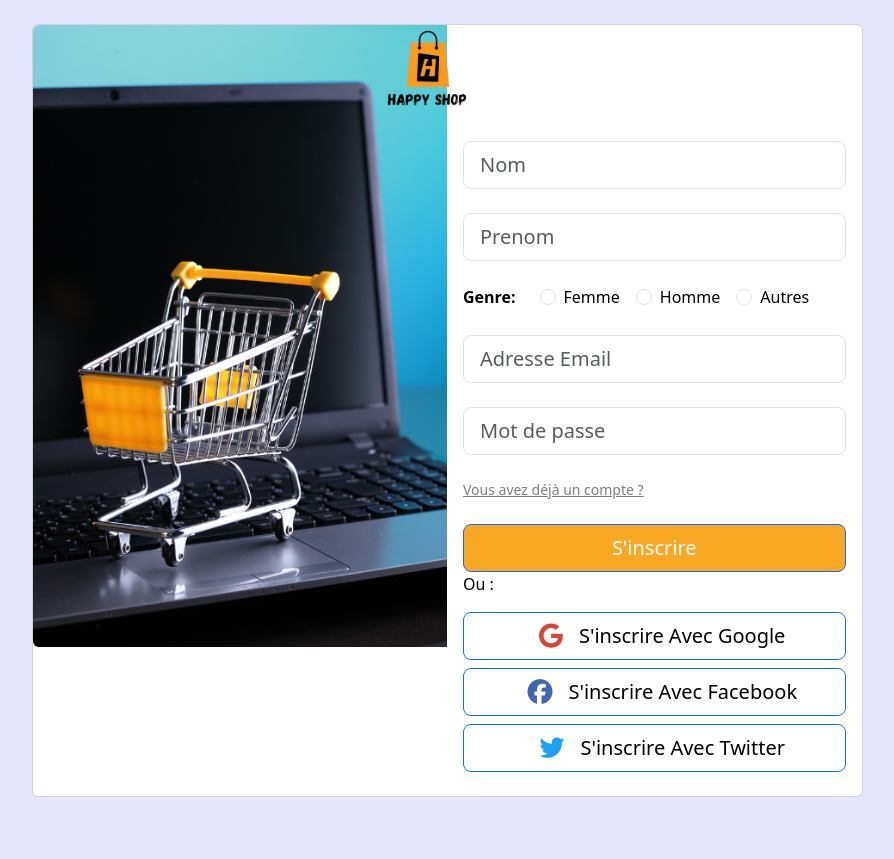
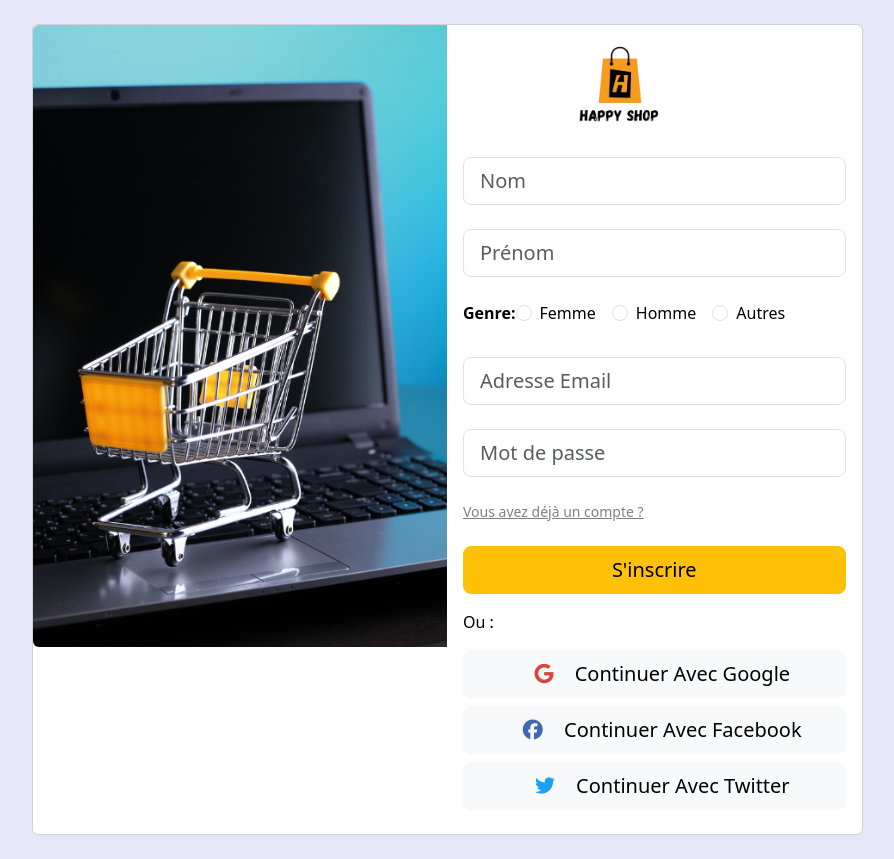
Before and after one commit to WajdiAmmar/MarketPlace, a React (Create React App) app in the folder frontend/: page /signup in a window 1280 px wide. Shown: the whole page, without its empty margins (193-1087 px from the left). Before the commit the page ends 821 px from the top, so only its background shows below. Built offline with nearby package versions, Linux system fonts and the light colour scheme.

Commit message:
front-ajoutproduit

```diff
--- a/frontend/src/components/Footer.js
+++ b/frontend/src/components/Footer.js
@@ -38,7 +38,7 @@ const Footer = () => {
               <h6 className='text-uppercase fw-bold mb-4 text-white'>
                 <Col md={2} className="logo">
               <img src="/logo.png" alt="Logo" className="logo-img" />
-            </Col>  Happy Shop</h6>
+            </Col></h6>
             </MDBCol>
 
             <MDBCol md='2' lg='2' xl='2' className='mx-auto mb-4'>
--- a/frontend/src/pages/login.jsx
+++ b/frontend/src/pages/login.jsx
@@ -1,74 +1,78 @@
 import React from 'react';
-import {
-  MDBBtn,
-  MDBContainer,
-  MDBCard,
-  MDBCardBody,
-  MDBCardImage,
-  MDBRow,
-  MDBCol,
-  MDBInput,
-  MDBIcon
-} from 'mdb-react-ui-kit';
-import '../Styles/login.css'
+import { Button, Container, Card, Row, Col, Form, Image } from 'react-bootstrap';
+import '../Styles/login.css';
 import '@fortawesome/fontawesome-free/css/all.min.css';
 import { useNavigate } from 'react-router-dom';
+
 function Login() {
   const navigate = useNavigate(); // Utiliser le hook useNavigate
-   const handleLoginClick = () => {
-    navigate('/Signup'); // Rediriger vers la page de connexion
+
+  const handleLoginClick = () => {
+    navigate('/Signup'); // Rediriger vers la page d'inscription
   };
+
   return (
-    <MDBContainer>
-      <MDBRow className='d-flex justify-content-center align-items-center h-100'>
-        <MDBCol md='9'>
-
-          <MDBCard className='my-4'>
-
-            <MDBRow className='g-0'>
-
-              <MDBCol md='6' className="d-none d-md-block">
-                <MDBCardImage src="/signin.png" alt="Sample photo" className="rounded-start" fluid/>
-              </MDBCol>
-
-              <MDBCol md='6'>
-              <MDBCol md={2} className="logo">
-              <img src="/logo.png" alt="Logo" className="logo-img" />
-                </MDBCol>
-                <MDBCardBody className='text-black d-flex flex-column justify-content-center'>
-                  <MDBInput wrapperClass='mb-4' placeholder='Adresse Email' size='lg' id='form6' type='text'/>
-                  <MDBInput wrapperClass='mb-4' placeholder='Mot de passe' size='lg' id='form6' type='text'/>
-                  <MDBRow>
-                    <MDBCol>
-                  <p className="small mb-3 pb-lg-2"><a class="text-black-50" href="#!">Mot de Passe oublié ?</a></p>
-                  </MDBCol>
-
-                     <p className="small mb-3 pb-lg-2" ><a class="text-black-50" href="#!" onClick={handleLoginClick}>Vous n'avez pas de compte ?</a></p>
-
-              </MDBRow>
-              <MDBBtn style={{backgroundColor:'#F9A825'}} size='lg'>
-                Se Connecter
-                </MDBBtn>
-              <p>
-                Ou :</p>
-              <MDBBtn className="mb-2 w-100" style={{backgroundColor: '#ffffff', color:'#000'}} size='lg'>
-              <MDBIcon fab icon='google' size="lg" className="mx-3 google-icon "/>Continuer Avec Google
-                </MDBBtn>
-              <MDBBtn className="mb-2 w-100" style={{backgroundColor: '#ffffff', color:'#000'}} size='lg'>
-              <MDBIcon fab icon='facebook' size="lg" className="mx-3 facebook-icon"/>Continuer Avec Facebook
-                </MDBBtn>
-                <MDBBtn className="mb-2 w-100"  style={{backgroundColor: '#ffffff',color:'#000'}} size='lg'>
-              <MDBIcon fab icon='twitter' size="lg" className="mx-3 twitter-icon"/>Continuer Avec Twitter
-                </MDBBtn>
-                </MDBCardBody>
-              </MDBCol>
-            </MDBRow>
-
-          </MDBCard>
-
-        </MDBCol>
-      </MDBRow>
-    </MDBContainer>
+    <Container>
+      <Row className='d-flex justify-content-center align-items-center h-100'>
+        <Col md='9'>
+          <Card className='my-4'>
+            <Row className='g-0'>
+              <Col md='6' className="d-none d-md-block">
+                <Image src="/signin.png" alt="Sample photo" className="rounded-start" fluid />
+              </Col>
+              <Col md='6'>
+                <Card.Body className='text-black d-flex flex-column justify-content-center'>
+                <Col className="mx-auto mb-3">
+                  <Image src="/logo.png" alt="Logo" className="logo-img" />
+                </Col>
+                  <Form>
+                    <Form.Group className="mb-4">
+                      <Form.Control
+                        placeholder='Adresse Email'
+                        size='lg'
+                        type='text'
+                      />
+                    </Form.Group>
+                    <Form.Group className="mb-4">
+                      <Form.Control
+                        placeholder='Mot de passe'
+                        size='lg'
+                        type='password'
+                      />
+                    </Form.Group>
+                    <Row>
+                      <Col>
+                        <p className="small mb-3 pb-lg-2">
+                          <a className="text-black-50" href="#!">Mot de passe oublié ?</a>
+                        </p>
+                      </Col>
+                    </Row>
+                    <p className="small mb-3 pb-lg-2">
+                      <a className="text-black-50" href="#!" onClick={handleLoginClick}>
+                        Vous n'avez pas de compte ?
+                      </a>
+                    </p>
+                    <Button variant="warning" size='lg' className="w-100">
+                      Se Connecter
+                    </Button>
+                  </Form>
+                  <p className="mt-3">Ou :</p>
+                  <Button variant="light" className="mb-2 w-100" size='lg'>
+                    <i className="fab fa-google mx-3 google-icon"></i> Continuer Avec Google
+                  </Button>
+                  <Button variant="light" className="mb-2 w-100" size='lg'>
+                    <i className="fab fa-facebook mx-3 facebook-icon"></i> Continuer Avec Facebook
+                  </Button>
+                  <Button variant="light" className="mb-2 w-100" size='lg'>
+                    <i className="fab fa-twitter mx-3 twitter-icon"></i> Continuer Avec Twitter
+                  </Button>
+                </Card.Body>
+              </Col>
+            </Row>
+          </Card>
+        </Col>
+      </Row>
+    </Container>
   );
 }
 
--- a/frontend/src/pages/signup.jsx
+++ b/frontend/src/pages/signup.jsx
@@ -1,8 +1,7 @@
 import React, { useState } from 'react';
 import {
-  MDBBtn, MDBContainer, MDBCard, MDBCardBody, MDBCardImage,
-  MDBRow, MDBCol, MDBInput, MDBIcon, MDBRadio
-} from 'mdb-react-ui-kit';
+  Button, Container, Card, Row, Col, Form, Image
+} from 'react-bootstrap';
 import { useNavigate } from 'react-router-dom';
 import { auth, db } from '../config/firebase'; // Import Firebase
 import { createUserWithEmailAndPassword } from 'firebase/auth';
@@ -17,6 +16,7 @@ function Signup() {
   const [genre, setGenre] = useState('');
   const [email, setEmail] = useState('');
   const [motDePasse, setMotDePasse] = useState('');
+
   const handleSignup = async (e) => {
     e.preventDefault();
     try {
@@ -46,103 +46,116 @@ function Signup() {
   };
 
   return (
-    <MDBContainer>
-      <MDBRow className='d-flex justify-content-center align-items-center h-100'>
-        <MDBCol md='9'>
-          <MDBCard className='my-4'>
-            <MDBRow className='g-0'>
-              <MDBCol md='6' className="d-none d-md-block">
-                <MDBCardImage src="/signin.png" alt="Sample photo" className="rounded-start" fluid />
-              </MDBCol>
-              <MDBCol md='6'>
-                <MDBCol md={2} className="logo">
-                  <img src="/logo.png" alt="Logo" className="logo-img" />
-                </MDBCol>
-                <MDBCardBody className='text-black d-flex flex-column justify-content-center'>
-                  <MDBInput
-                    wrapperClass='mb-4'
+    <Container>
+      <Row className='d-flex justify-content-center align-items-center h-100'>
+        <Col md='9'>
+          <Card className='my-4'>
+            <Row className='g-0'>
+              <Col md='6' className="d-none d-md-block">
+                <Image src="/signin.png" alt="Sample photo" className="rounded-start" fluid />
+              </Col>
+              <Col md='6'>
+                <Card.Body className='text-black d-flex flex-column justify-content-center'>
+                <div className="mx-auto mb-3">
+                    <Image src="/logo.png" alt="Logo" className="logo-img" fluid />
+                </div>
+                  <Form>
+                    <Form.Group className="mb-4">
+                      <Form.Control
                         placeholder='Nom'
                         size='lg'
                         type='text'
                         onChange={(e) => setNom(e.target.value)}
                       />
-                  <MDBInput
-                    wrapperClass='mb-4'
-                    placeholder='Prenom'
+                    </Form.Group>
+                    <Form.Group className="mb-4">
+                      <Form.Control
+                        placeholder='Prénom'
                         size='lg'
                         type='text'
                         onChange={(e) => setPrenom(e.target.value)}
                       />
-                  <div className='d-md-flex justify-content-start align-items-center mb-4'>
-                    <h6 className="fw-bold mb-0 me-4">Genre: </h6>
-                    <MDBRadio
-                      name='inlineRadio'
-                      id='inlineRadio1'
-                      value='Femme'
-                      label='Femme'
+                    </Form.Group>
+
+                    <Form.Group className="mb-4">
+                      <Form.Label className="fw-bold">Genre:</Form.Label>
+                      <Form.Check
+                        type="radio"
+                        label="Femme"
+                        name="genre"
+                        value="Femme"
                         inline
                         onChange={(e) => setGenre(e.target.value)}
                       />
-                    <MDBRadio
-                      name='inlineRadio'
-                      id='inlineRadio2'
-                      value='Homme'
-                      label='Homme'
+                      <Form.Check
+                        type="radio"
+                        label="Homme"
+                        name="genre"
+                        value="Homme"
                         inline
                         onChange={(e) => setGenre(e.target.value)}
                       />
-                    <MDBRadio
-                      name='inlineRadio'
-                      id='inlineRadio3'
-                      value='Autres'
-                      label='Autres'
+                      <Form.Check
+                        type="radio"
+                        label="Autres"
+                        name="genre"
+                        value="Autres"
                         inline
                         onChange={(e) => setGenre(e.target.value)}
                       />
-                  </div>
-                  <MDBInput
-                    wrapperClass='mb-4'
+                    </Form.Group>
+
+                    <Form.Group className="mb-4">
+                      <Form.Control
                         placeholder='Adresse Email'
                         size='lg'
                         type='email'
                         onChange={(e) => setEmail(e.target.value)}
                       />
-                  <MDBInput
-                    wrapperClass='mb-4'
+                    </Form.Group>
+                    <Form.Group className="mb-4">
+                      <Form.Control
                         placeholder='Mot de passe'
                         size='lg'
                         type='password'
                         onChange={(e) => setMotDePasse(e.target.value)}
                       />
-                  <MDBRow>
-                    <MDBCol>
+                    </Form.Group>
+                    <Row>
+                      <Col>
                         <p className="small mb-3 pb-lg-2">
                           <a className="text-black-50" href="#!" onClick={() => navigate('/Login')}>
                             Vous avez déjà un compte ?
                           </a>
                         </p>
-                    </MDBCol>
-                  </MDBRow>
-                  <MDBBtn style={{ backgroundColor: '#F9A825' }} size='lg' onClick={handleSignup}>
+                      </Col>
+                    </Row>
+                    <Button
+                      variant="warning"
+                      size='lg'
+                      onClick={handleSignup}
+                      className="w-100"
+                    >
                       S'inscrire
-                  </MDBBtn>
-                  <p>Ou :</p>
-                  <MDBBtn className="mb-2 w-100" style={{ backgroundColor: '#ffffff', color: '#000' }} size='lg'>
-                    <MDBIcon fab icon='google' size="lg" className="mx-3 google-icon" />S'inscrire Avec Google
-                  </MDBBtn>
-                  <MDBBtn className="mb-2 w-100" style={{ backgroundColor: '#ffffff', color: '#000' }} size='lg'>
-                    <MDBIcon fab icon='facebook' size="lg" className="mx-3 facebook-icon" />S'inscrire Avec Facebook
-                  </MDBBtn>
-                  <MDBBtn className="mb-2 w-100" style={{ backgroundColor: '#ffffff', color: '#000' }} size='lg'>
-                    <MDBIcon fab icon='twitter' size="lg" className="mx-3 twitter-icon" />S'inscrire Avec Twitter
-                  </MDBBtn>
-                </MDBCardBody>
-              </MDBCol>
-            </MDBRow>
-          </MDBCard>
-        </MDBCol>
-      </MDBRow>
-    </MDBContainer>
+                    </Button>
+                  </Form>
+                  <p className="mt-3">Ou :</p>
+                  <Button variant="light" className="mb-2 w-100" size='lg'>
+                    <i className="fab fa-google mx-3 google-icon"></i> Continuer Avec Google
+                  </Button>
+                  <Button variant="light" className="mb-2 w-100" size='lg'>
+                    <i className="fab fa-facebook mx-3 facebook-icon"></i> Continuer Avec Facebook
+                  </Button>
+                  <Button variant="light" className="mb-2 w-100" size='lg'>
+                    <i className="fab fa-twitter mx-3 twitter-icon"></i> Continuer Avec Twitter
+                  </Button>
+                </Card.Body>
+              </Col>
+            </Row>
+          </Card>
+        </Col>
+      </Row>
+    </Container>
   );
 }
 
```
Also changed, not shown: frontend/src/pages/ajoutProduit.jsx (+177 -0 lines). Lines whose indentation alone changed are shown as unchanged.
